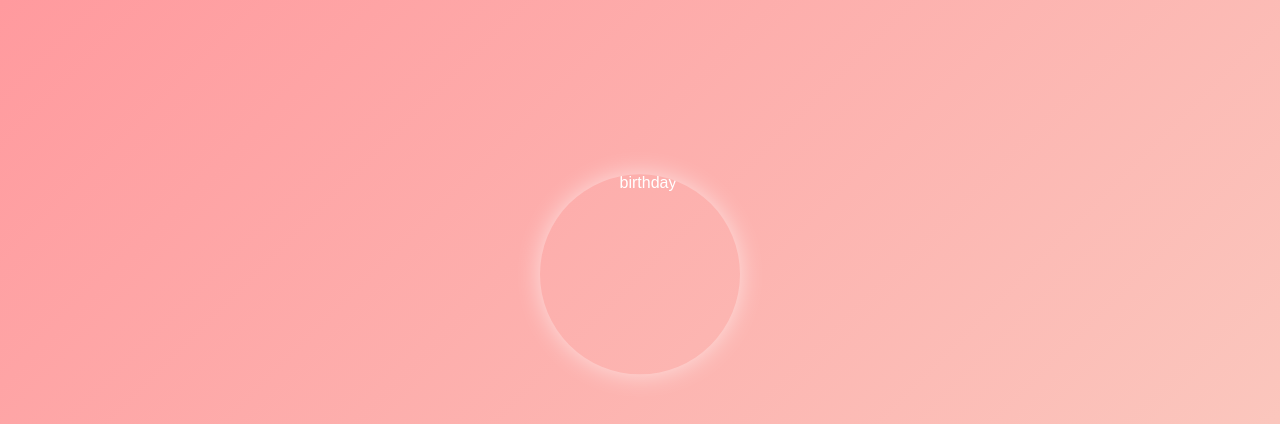
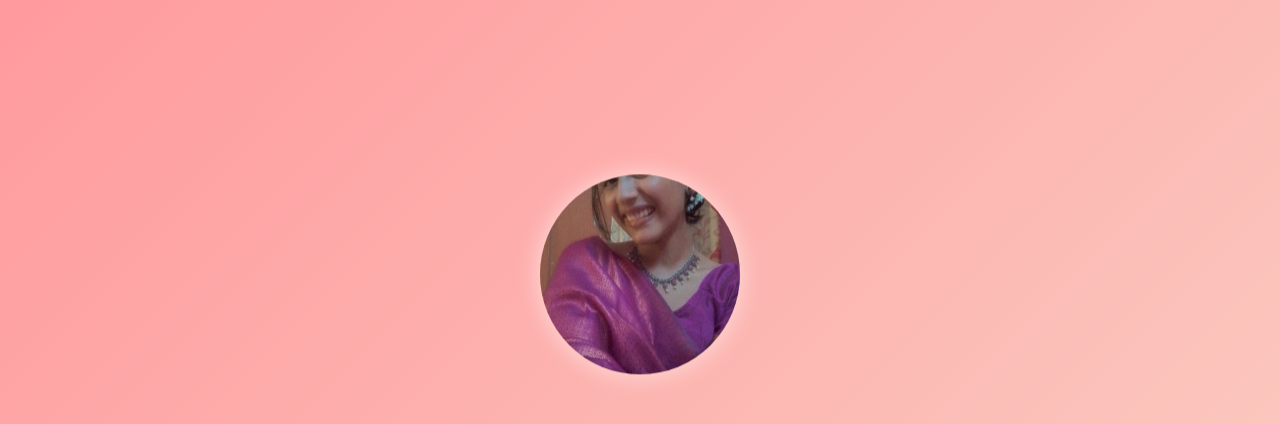
Before and after one commit to 735896/Birthday-page3.0, a plain HTML site: page 1index.html in a window 1280 px wide. Shown: the top 424 px of the page. Drawn offline with Linux system fonts and the light colour scheme.

Commit message:
Update 1index.html

```diff
--- a/1index.html
+++ b/1index.html
@@ -3,7 +3,7 @@
 <head>
   <meta charset="UTF-8">
   <meta name="viewport" content="width=device-width, initial-scale=1.0">
-  <title>Happy Birthday 🎂</title>
+  <title>Happy Birthday Madamji 🎂</title>
   <style>
     body {
       margin: 0;
@@ -63,7 +63,7 @@
   </style>
 </head>
 <body>
-  <img src="IMG_643CB0EC-EC17-4052-A1F7-5CB5A040524C.jpeg" alt="birthday">
+  <img src="final_birthday.png" alt="birthday">
   <h1>🎂 Happy Birthday! 🎉</h1>
   <p>Wishing you a day filled with love, laughter, and memories!</p>
   <a href="gallery.html" class="btn">Next 🎁</a>
```
